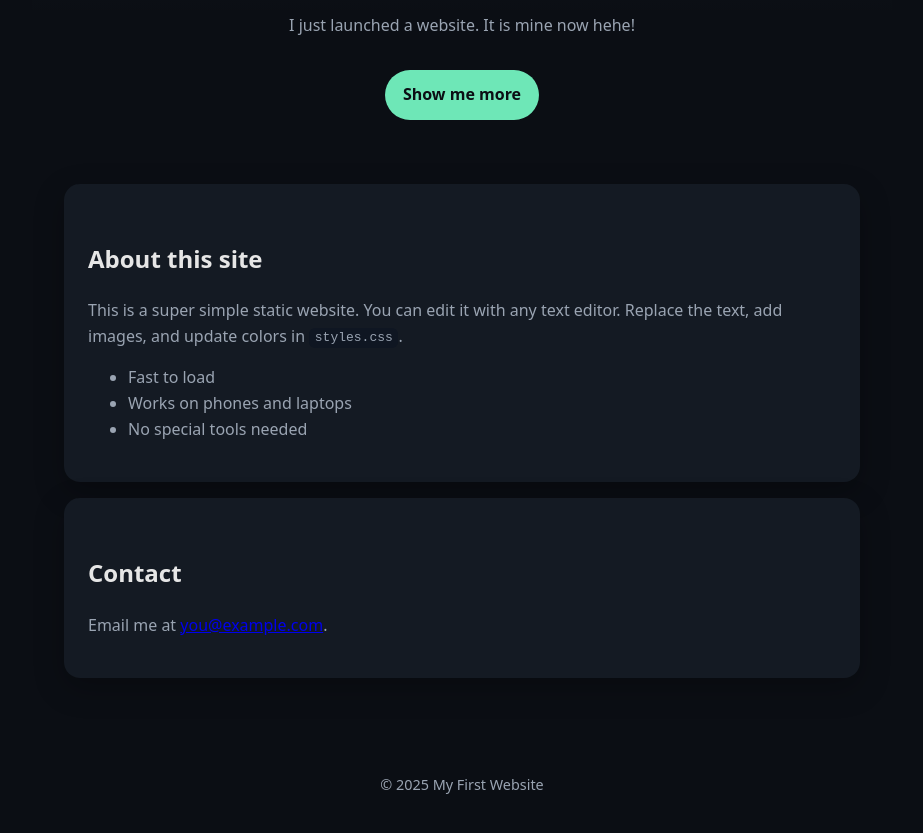
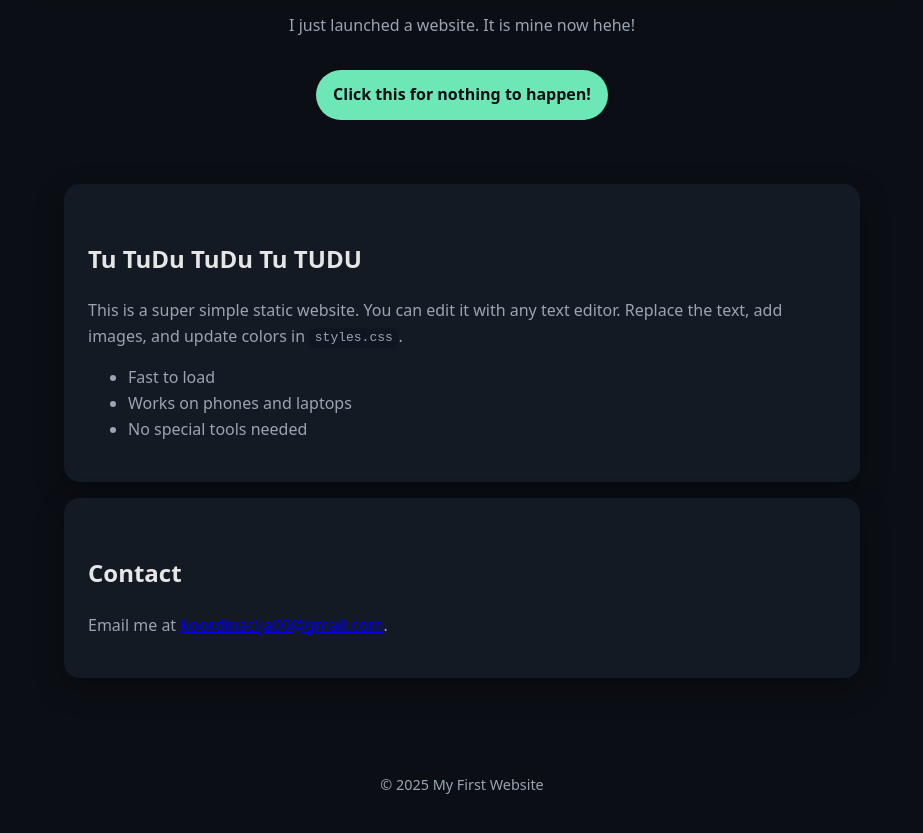
Before and after one commit to Koordinacija/my-first-website, a plain HTML site: page index.html in a window 1280 px wide. Shown: the part 189-1022 px from the top of the page, without its empty margins (178-1101 px from the left). Drawn offline with Linux system fonts and the light colour scheme.

Commit message:
Update index.html

```diff
--- a/index.html
+++ b/index.html
@@ -11,12 +11,12 @@
   <header class="wrap">
     <h1>Welcome to my corner of Musical Internet</h1>
     <p>I just launched a website. It is mine now hehe!</p>
-    <a class="btn" href="#about">Show me more</a>
+    <a class="btn" href="#about">Click this for nothing to happen!</a>
   </header>
 
   <main class="wrap">
     <section id="about">
-      <h2>About this site</h2>
+      <h2>Tu TuDu TuDu Tu TUDU</h2>
       <p>
         This is a super simple static website. You can edit it with any text editor.
         Replace the text, add images, and update colors in <code>styles.css</code>.
@@ -30,7 +30,7 @@
 
     <section id="contact">
       <h2>Contact</h2>
-      <p>Email me at <a href="mailto:koordinacija00@gmail.com">you@example.com</a>.</p>
+      <p>Email me at <a href="mailto:koordinacija00@gmail.com">koordinacija00@gmail.com</a>.</p>
     </section>
   </main>
 
```
